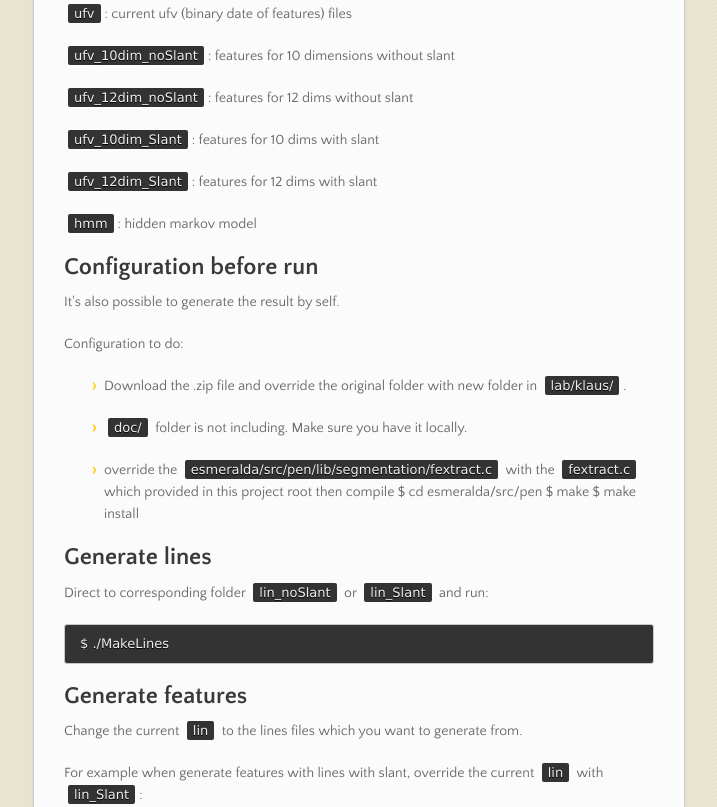
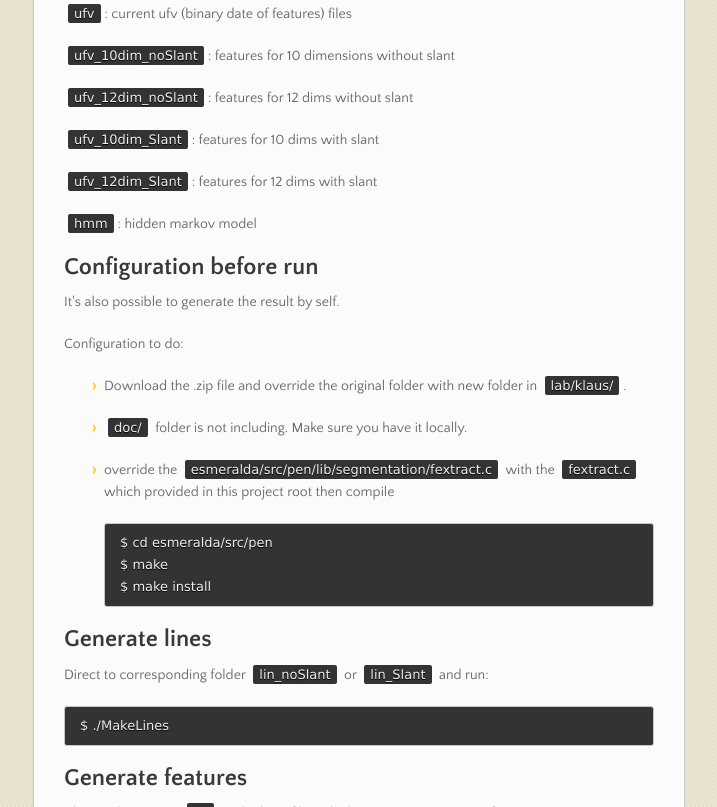
Before and after one commit to alfmunny/klaus-lab, a plain HTML site: page index.html in a window 1280 px wide. Shown: the part 1253-2060 px from the top of the page, without its empty margins (282-999 px from the left). Drawn offline with nearby package versions, Linux system fonts and the light colour scheme.

Commit message:
edit index.html

```diff
--- a/index.html
+++ b/index.html
@@ -58,6 +58,7 @@
     </h3> -->
 
       <script src="javascripts/diagram.js" type="text/javascript"></script>
+
 <h2>Foreword</h2>
 
 <p>This page contains the full steps and descriptions to generate models and results.</p>
@@ -68,7 +69,7 @@ They would be filled in couple of days.</p>
 <p>Only to see the results, please review them on <a href="https://github.com/alfmunny/klaus-lab">Github</a>.</p>
 
 <p>For each model is a evaluation file <code>SUM</code> generated.
-The <code>SUM</code> for the <code>bakis</code> of <code>10dim-Slant</code>
+For example, the <code>SUM</code> for the <code>bakis</code> of <code>10dim-Slant</code>
 can be found <a href="https://github.com/alfmunny/klaus-lab/blob/master/hmm/10dim-Slant/bakis/SUM">here on Github</a>.
 The content of <code>SUM</code> will be described here in part <strong>Evaluation of models</strong>.</p>
 
@@ -110,10 +111,12 @@ The content of <code>SUM</code> will be described here in part <strong>Evaluatio
 <li><p>Download the .zip file and override the original folder with new folder in <code>lab/klaus/</code>.</p></li>
 <li><p><code>doc/</code> folder is not including. Make sure you have it locally.</p></li>
 <li><p>override the <code>esmeralda/src/pen/lib/segmentation/fextract.c</code> with the <code>fextract.c</code> which provided in this project root
-then compile
-    $ cd esmeralda/src/pen
-    $ make
-    $ make install</p></li>
+then compile</p>
+
+<pre><code>$ cd esmeralda/src/pen
+$ make
+$ make install
+</code></pre></li>
 </ul>
 
 
```
Also changed, not shown: 1 other file.
